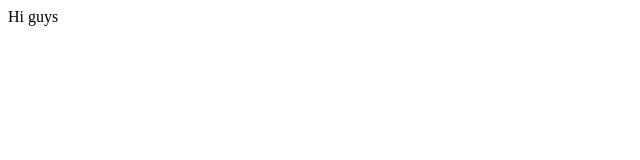
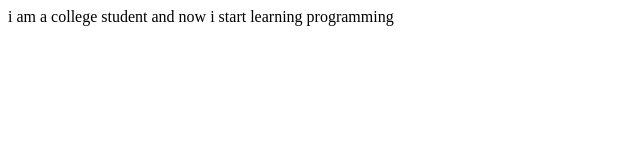
Before and after one commit to YugalDave/neoG_Camp_LVL-0, a plain HTML site: page index.html in a window 1280 px wide. Shown: the whole page, without its empty margins (0-640 px from the left). Drawn offline with Linux system fonts and the light colour scheme.

Commit message:
feat : add new deatils

```diff
--- a/index.html
+++ b/index.html
@@ -7,6 +7,6 @@
     <title>Document</title>
 </head>
 <body>
-    Hi guys
+   i am a college student and now i start learning programming
 </body>
 </html>
```
